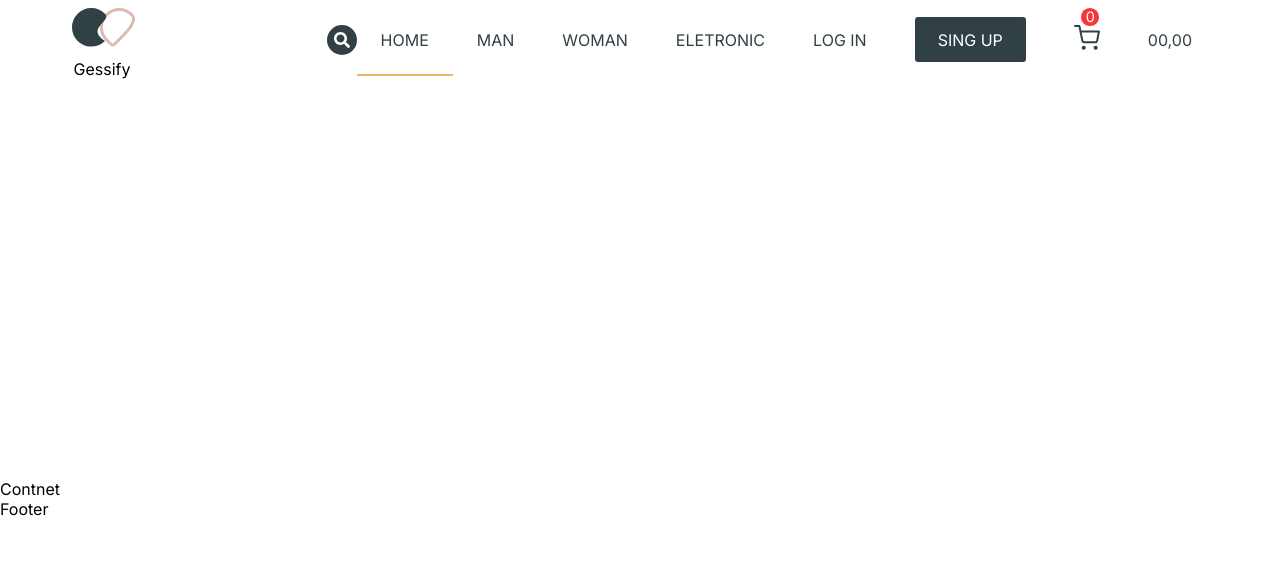
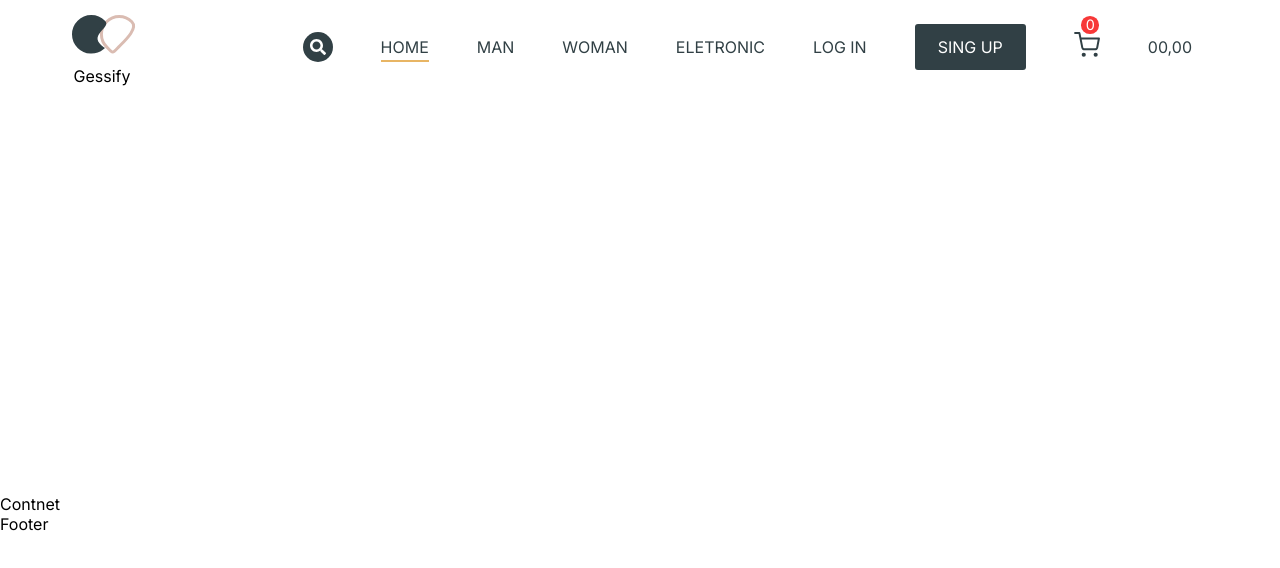
Before and after one commit to kenas/independentProjectShop, a React (Vite) app: page /home in a window 1280 px wide. Shown: the top 568 px of the page. Built offline with nearby package versions, Linux system fonts and the light colour scheme.

Commit message:
fix hover lonks

```diff
--- a/src/Components/NavBar/NavBar.module.css
+++ b/src/Components/NavBar/NavBar.module.css
@@ -3,7 +3,6 @@
     align-items: center;
     justify-content: space-between;
     margin: auto 4rem;
-
 }
 
 .navBarLogoContainer {
@@ -19,18 +18,36 @@
 
 .navBarLinksContainer > li {
     list-style: none;
+    margin: 1.5rem;
 }
-.navBarLinksContainer > li > a {
-    padding: 1.5rem;
+.navBarLinksContainer a {
+    padding-bottom: 3px;
     text-transform: uppercase;
     text-decoration: none;
     color: var(--accentColor);
 }
 
+.navBarLinksContainer a:hover {
+    border-bottom: 2px solid  var(--accentColorSecond);
+    transition: transform 0.5s ease-in-out;
+}
+
+.navBarLinksContainer > li:nth-last-child(1) > a:hover {
+    border-bottom: none;
+}
+
+.navBarLinksContainer > li:nth-last-child(2) > a:hover{
+    border-bottom: none;
+
+}
+.navBarLinksContainer a.active{
+    border-bottom: 2px solid  var(--accentColorSecond);
+}
+
 .counter {
     position: absolute;
     right: 181px;
-    top: 8px;
+    top: 16px;
     background-color: #F73838;
     border-radius: 50%;
     color: white;
@@ -66,7 +83,3 @@ button {
     padding: 0.8rem 1.437rem;
     border-radius: 0.187rem;
 }
-
-.navBarLinksContainer li a.active{
-    border-bottom: 2px solid  var(--accentColorSecond);
-}
```
